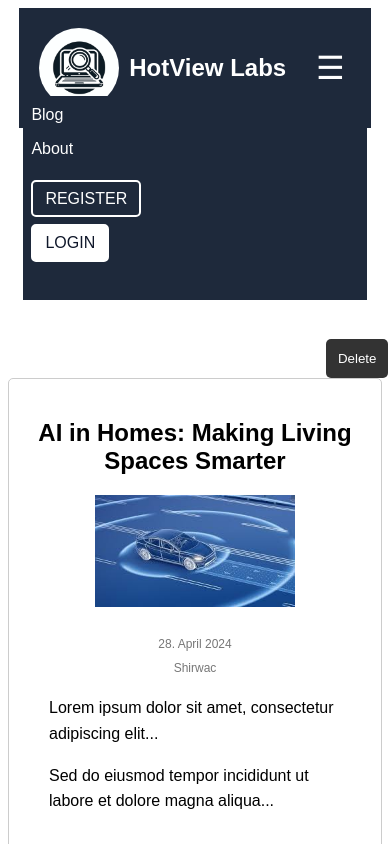
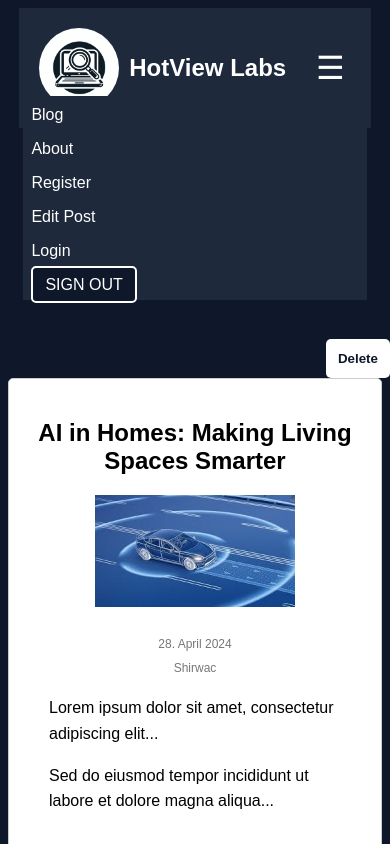
Before and after one commit to shiwa4656/ProjctExam1, a plain HTML site: page postdetails.html in a window 390 px wide. Both pictures are taken after a click on the button "Toggle navigation". Shown: the top 844 px of the page. Drawn offline with Linux system fonts and the light colour scheme; no server answers.

Commit message:
ThursdayCommit

```diff
--- a/postdetails.html
+++ b/postdetails.html
@@ -8,6 +8,9 @@
     <link rel="stylesheet" href="https://cdnjs.cloudflare.com/ajax/libs/font-awesome/6.2.1/css/all.min.css">
     <title>Document</title>
     <style>
+          body{
+                background-color: #474c54;
+            }
         .post-details {
             display: flex;
             justify-content: center;
@@ -17,6 +20,7 @@
             padding: 20px;
             border: 1px solid #ccc;
             border-radius: 5px;
+            background-color: #fff;
         }
         .title {
             text-align: center;
@@ -52,19 +56,24 @@
             padding: 12px;
             border: none;
             border-radius: 5px;
-            background-color: #333;
-            color: #fff;
+            background-color: #fff;
+            color: #0F172A;
             cursor: pointer;
+            font-weight: bold;
         }
         /*media Query for mobile devices make the texts the content more readbale*/
 
         @media screen and (max-width: 600px) {
+            body{
+                background-color: #0F172A;
+            }
             .post-details-container {
                 width: 90%;
+                background-color: #fff;
+
             }
             .Delete-btn {
                 margin-left: 85%;
-
             }
 
 
@@ -85,13 +94,14 @@
           <button class="menu-toggle" aria-label="Toggle navigation">&#9776;</button>
           <div class="menu-items">
             <ul>
-                    <li><a href="#blog">Blog</a></li>
+                <li><a href="index.html" >Blog</a></li>
                 <li><a href="about.html">About</a></li>
-                    <li><a href="newpost.html" class="Nav-btn" id="newpost-btn">➕ NEW POST</a></li>
-                    <li><a href="register.html" class="Nav-btn" id="register-btn">REGISTER</a></li>
-                    <li><a href="login.html" class="Nav-btn login-btn" id="login-btn">LOGIN</a></li>
+                <li><a href="register.html" id="register">Register</a></li>
+                <li><a class="edit-post-btn">Edit Post</a></li>
+                <li><a href="login.html" id="login">Login</a></li>
                 <li><a onclick="signOut()" class="Nav-btn logout-btn" id="logout-btn">SIGN OUT</a></li>
              </ul>
+
         </div>
         </nav>
     </header>
@@ -135,7 +145,7 @@
 
 
   <script src="postdetails.js"></script>
-  <script src ="script.js"></script>
+  <script src="script.js"></script>
 
 </body>
 </html>
--- a/styles.css
+++ b/styles.css
@@ -16,6 +16,7 @@ nav {
   align-items: center;
   padding: 20px;
   background-color: #1E293B;
+
 }
 
 .left-nav {
@@ -95,6 +96,7 @@ a {
   .menu-toggle {
       display: block;
   }
+
   nav ul {
     align-items: normal;
   }
@@ -270,6 +272,7 @@ a {
       align-items: center;
 
     }
+
     .post-image {
       width: 100%;
       height: 150px;
```
Also changed, not shown: register.html (+13 -4 lines). Lines whose indentation alone changed are shown as unchanged.
